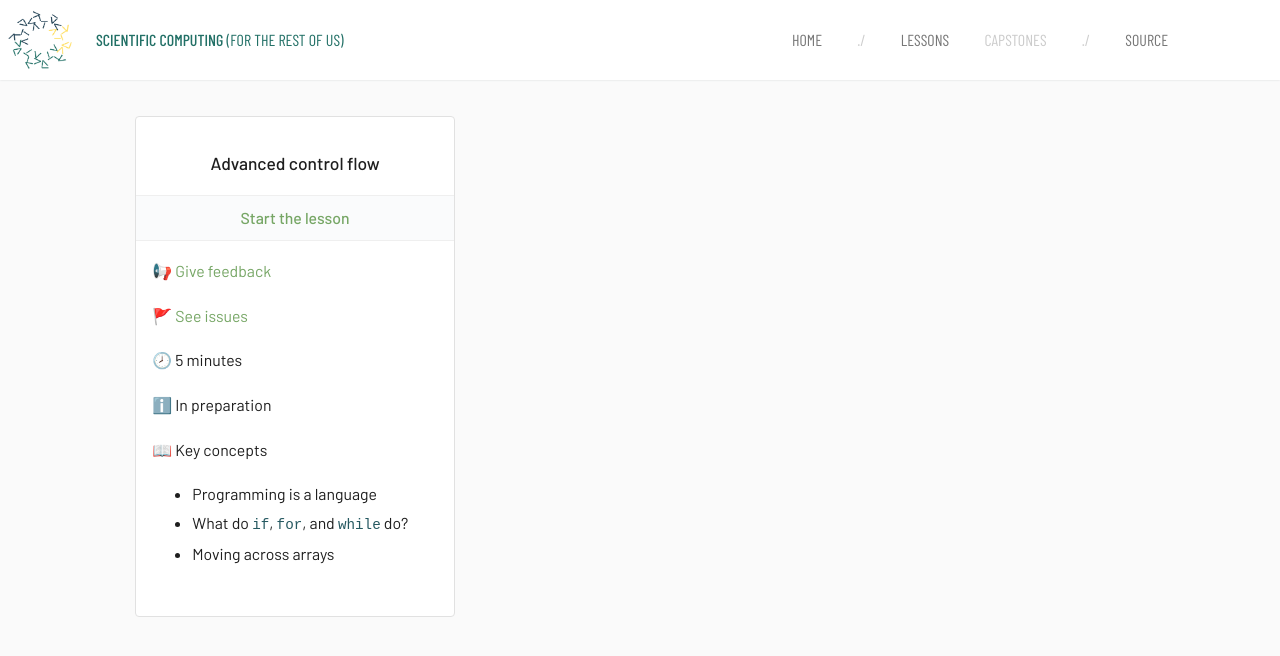
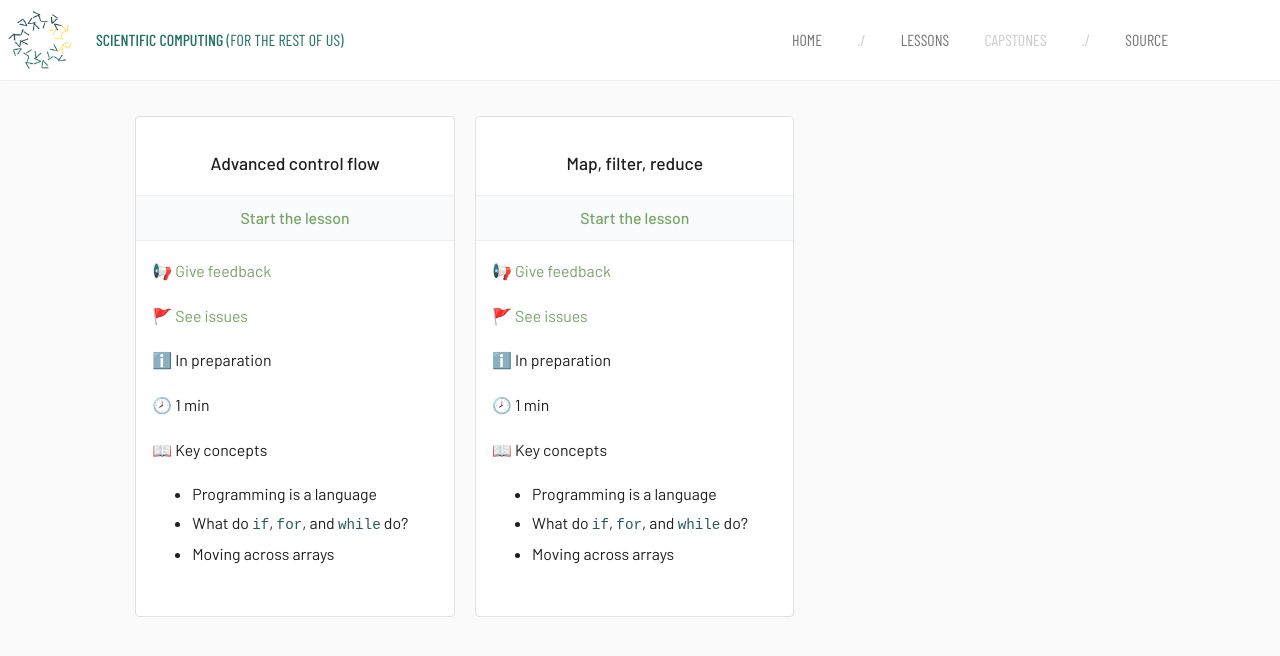
Before and after one commit to tpoisot/ScientificComputingForTheRestOfUs, a Jekyll site: the page built from _capstones/index.md, in a window 1280 px wide. Shown: the top 656 px of the page. Built offline with Jekyll 4.4.1, drawn with Linux system fonts in a browser that asks for light colours; some web fonts are replaced; a style sheet for code colours, icons or effects is not loaded.

Commit message:
adding capstones (files only)

```diff
--- a/_capstones/index.md
+++ b/_capstones/index.md
@@ -15,9 +15,9 @@ layout: default
 
 🚩 [See issues]({{ site.github }}/labels/{{page.tag}}/)
 
-🕗 {{page.time}}
+ℹ️ {{page.status}}
 
-ℹ️ {{page.status}}
+{% for lesson in site.capstones %}{% if lesson.title == page.title %}{% assign words = lesson.content | number_of_words %}{% if words < site.readingspeed %}🕗 1 min{% else %}🕗 {{ words | divided_by: site.readingspeed }} mins{% endif %}{% endif %}{% endfor %}
 
 📖 Key concepts
 {% for topic in page.topics %}
--- /dev/null
+++ b/_capstones/map_filter_reduce.md
@@ -0,0 +1,10 @@
+---
+title: Map, filter, reduce
+layout: page
+---
+
+## Escaping loops
+
+- break
+- continue
+- next
--- a/_data/capstones.yaml
+++ b/_data/capstones.yaml
@@ -1,6 +1,5 @@
 - title: Advanced control flow
   url: advanced_control_flow
-  time: 5 minutes
   status: In preparation
   issue: 00
   tag: "TODO"
@@ -8,3 +7,12 @@
     - Programming is a language
     - What do `if`, `for`, and `while` do?
     - Moving across arrays
+- title: Map, filter, reduce
+  url: map_filter_reduce
+  status: In preparation
+  issue: 00
+  tag: "TODO"
+  topics:
+    - Programming is a language
+    - What do `if`, `for`, and `while` do?
+    - Moving across arrays
```
Also changed, not shown: 1 other file.
